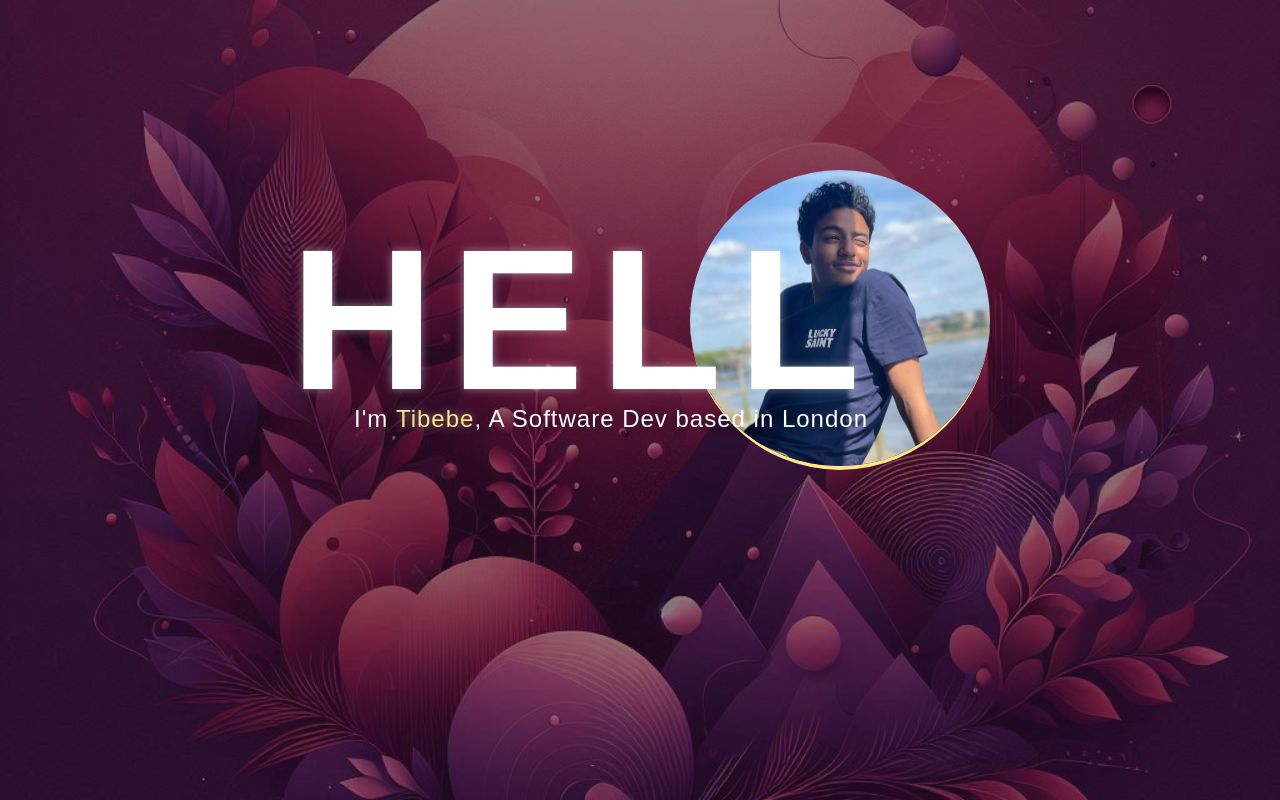
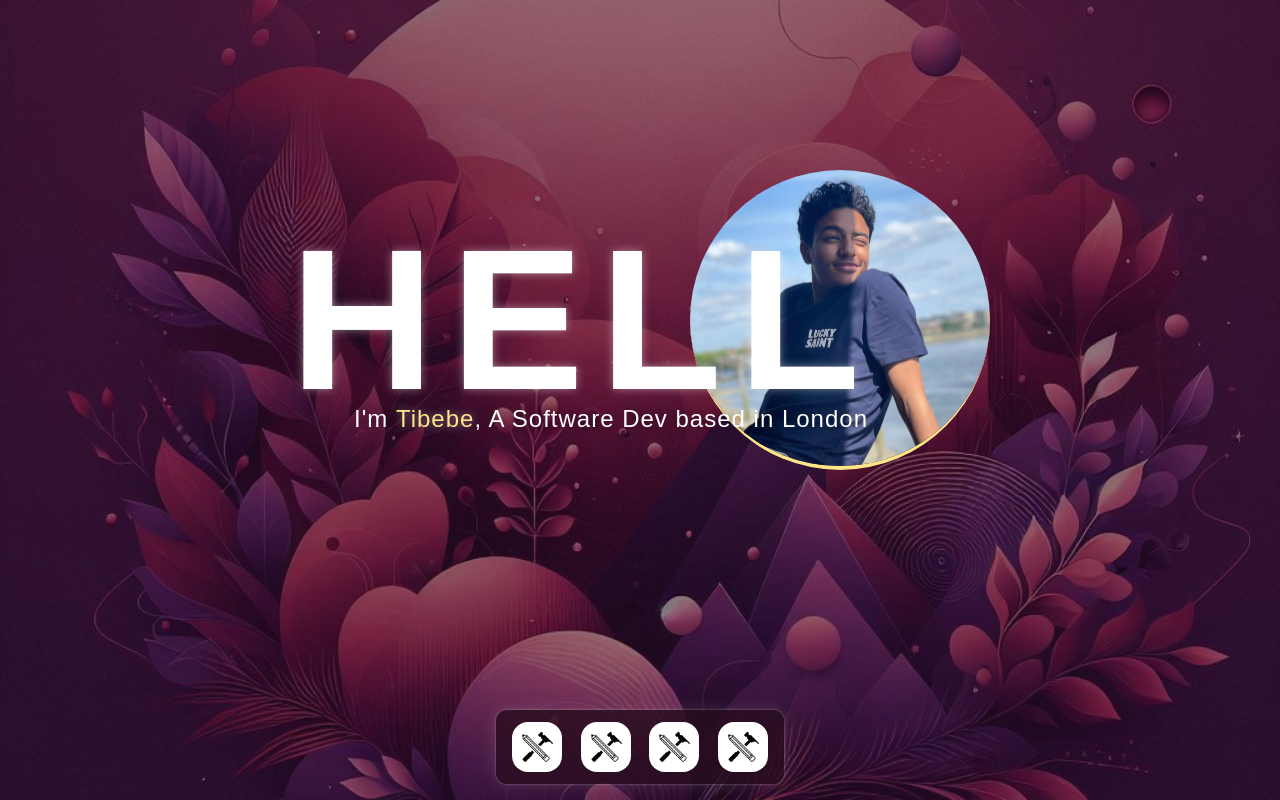
Before and after one commit to tib-source/portfolio, a SvelteKit app: page / in a window 1280 px wide. Built offline with nearby package versions, Linux system fonts and the light colour scheme; a web font is replaced by a local one.

Commit message:
feat: added a shelf for icons

```diff
--- /dev/null
+++ b/src/lib/components/Icon.svelte
@@ -0,0 +1,35 @@
+<script lang="ts">
+    let { src, name } : { src: string, name: string} = $props();
+</script>
+
+<div class="icon">
+    <img src={src} alt="{name} icon" >
+</div>
+
+<style>
+    .icon{
+        position: relative;
+        width: 50px;
+        display: flex;
+        flex-direction: column;
+        justify-content: center;
+        align-items: center;
+    }
+
+    img{
+        background-color: white;
+        padding: 0.5rem;
+        border-radius: 1rem;
+        object-fit: cover;
+        width: 50px;
+
+    }
+
+    p{
+        font-size: 1rem;
+        font-weight: 100;
+        letter-spacing: .05rem;
+    }
+
+
+</style>
--- /dev/null
+++ b/src/lib/components/Shelf.svelte
@@ -0,0 +1,33 @@
+<script>
+
+	import { fly } from "svelte/transition";
+	import Icon from "./Icon.svelte";
+    import projectIcon from "$lib/assets/icons/project.png"
+
+</script>
+<section class="container" in:fly={{y:100, duration:1000}}>
+    <div class="shelf">
+        <Icon src={projectIcon} name="Project" />
+        <Icon src={projectIcon} name="meow" />
+        <Icon src={projectIcon} name="meow" />
+        <Icon src={projectIcon} name="meow" />
+    </div>
+</section>
+
+<style>
+    .container{
+        position: absolute;
+        bottom: 1rem;
+    }
+    .shelf{
+        padding: 2.3rem 1rem;
+        display: flex;
+        justify-content: space-between;
+        width: 18rem;
+        height: 4rem;
+        background-color: var(--primary);
+        box-shadow: 0 0 .15rem rgba(255, 255, 255, 0.354),  0 0 1rem rgba(255, 255, 255, 0.134);
+        border-radius: .7rem;
+        background-color: color-mix(in srgb, var(--primary) 80%, transparent);
+    }
+</style>
--- a/src/routes/+page.svelte
+++ b/src/routes/+page.svelte
@@ -3,6 +3,7 @@
     import background from "$lib/assets/background.jpeg";
 	import { fade, fly } from "svelte/transition";
 	import { onMount } from "svelte";
+	import Shelf from "$lib/components/Shelf.svelte";
 
     let visible = $state(false)
 
@@ -22,7 +23,7 @@
         </div>
         <img transition:fade class="me prevent-select" src={profilePic} alt="Me basking in the sun">
     </div>
-
+    <Shelf />
     {/if}
 </main>
 <style lang="scss">
@@ -33,7 +34,7 @@
         padding: 0;
         box-sizing: border-box;
         font-family: "Londrina Solid", sans-serif;
-
+        color: white;
         --primary: #280D1E;
         --secondary: #fde688;
     }
```
Also changed, not shown: src/lib/assets/icons/project.png (added).
